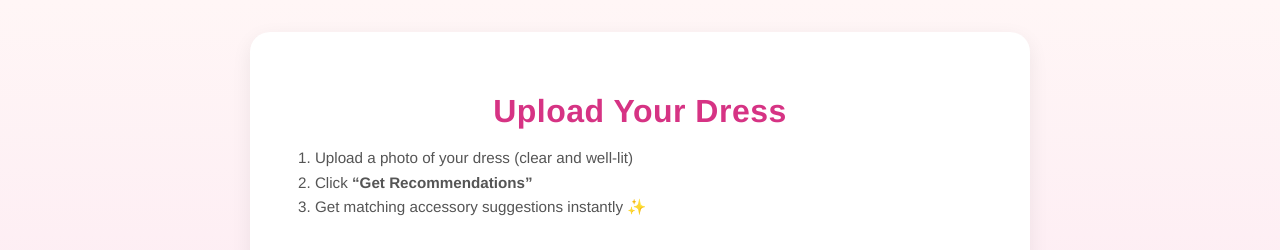
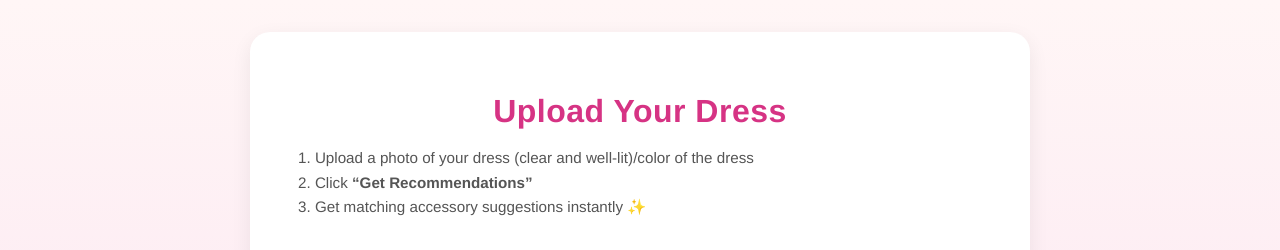
Before and after one commit to cashvee/dress-accessory-app, a plain HTML site: page frontend/index.html in a window 1280 px wide. Shown: the top 250 px of the page. Drawn offline with Linux system fonts and the light colour scheme.

Commit message:
Update index.html

```diff
--- a/frontend/index.html
+++ b/frontend/index.html
@@ -11,7 +11,7 @@
     <h1>Upload Your Dress</h1>
 
     <p class="instructions">
-  1. Upload a photo of your dress (clear and well-lit)<br>
+  1. Upload a photo of your dress (clear and well-lit)/color of the dress <br>
   2. Click <strong>“Get Recommendations”</strong><br>
   3. Get matching accessory suggestions instantly ✨
 </p>
```
